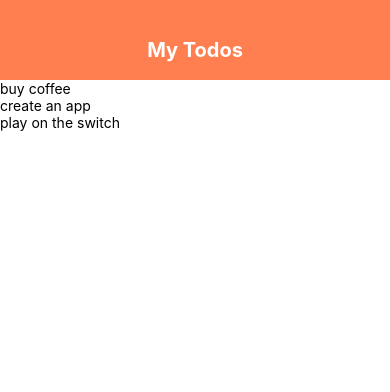
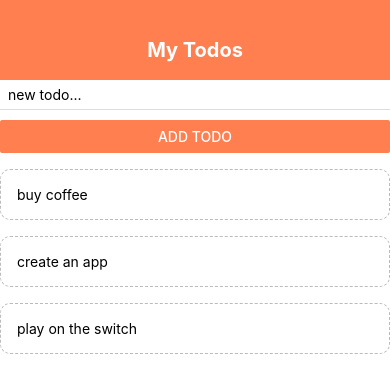
Before and after one commit to edjunma/react-native-app-v1, a React Native app: screen / in a window 390 px wide. Shown: the top 392 px of the page. Built offline with nearby package versions, Linux system fonts and the light colour scheme.

Commit message:
finish todo app, still have more features to add

```diff
--- a/App.js
+++ b/App.js
@@ -1,6 +1,8 @@
 import React, { useState } from 'react';
 import { StyleSheet, Text, View, FlatList } from 'react-native';
 import Header from './components/Header';
+import TodoItem from './components/todoItem';
+import AddTodo from './components/addTodo';
 
 export default function App() {
 	const [todos, setTodos] = useState([
@@ -9,13 +11,28 @@
 		{ text: 'play on the switch', key: '3' },
 	]);
 
+	const pressHandler = (key) => {
+		setTodos((prevTodos) => {
+			return prevTodos.filter((todo) => todo.key != key);
+		});
+	};
+
+	const submitHandler = (text) => {
+		setTodos((prevTodos) => {
+			return [{ text: text, key: Math.random().toString() }, ...prevTodos];
+		});
+	};
+
 	return (
 		<View style={styles.container}>
 			<Header />
 			<View style={styles.content}>
-				{/* To Do Form */}
+				<AddTodo submitHandler={submitHandler} />
 				<View style={styles.list}>
-					<FlatList data={todos} renderItem={({ item }) => <Text>{item.text}</Text>}></FlatList>
+					<FlatList
+						data={todos}
+						renderItem={({ item }) => <TodoItem item={item} pressHandler={pressHandler} />}
+					></FlatList>
 				</View>
 			</View>
 		</View>
--- /dev/null
+++ b/components/addTodo.js
@@ -0,0 +1,27 @@
+import React, { useState } from 'react';
+import { StyleSheet, Text, View, TextInput, Button } from 'react-native';
+
+export default function AddTodo({ submitHandler }) {
+	const [text, setText] = useState('');
+
+	const changeHandler = (val) => {
+		setText(val);
+	};
+
+	return (
+		<View>
+			<TextInput style={styles.input} placeholder='new todo...' onChangeText={changeHandler} />
+			<Button onPress={() => submitHandler(text)} title='add todo' color='coral' />
+		</View>
+	);
+}
+
+const styles = StyleSheet.create({
+	input: {
+		marginBottom: 10,
+		paddingHorizontal: 8,
+		paddingVertical: 6,
+		borderBottomWidth: 1,
+		borderBottomColor: '#ddd',
+	},
+});
--- /dev/null
+++ b/components/todoItem.js
@@ -0,0 +1,21 @@
+import React from 'react';
+import { StyleSheet, Text, TouchableOpacity } from 'react-native';
+
+export default function ToDoItem({ item, pressHandler }) {
+	return (
+		<TouchableOpacity onPress={() => pressHandler(item.key)}>
+			<Text style={styles.item}>{item.text}</Text>
+		</TouchableOpacity>
+	);
+}
+
+const styles = StyleSheet.create({
+	item: {
+		padding: 16,
+		marginTop: 16,
+		borderColor: '#bbb',
+		borderWidth: 1,
+		borderStyle: 'dashed',
+		borderRadius: 10,
+	},
+});
```
